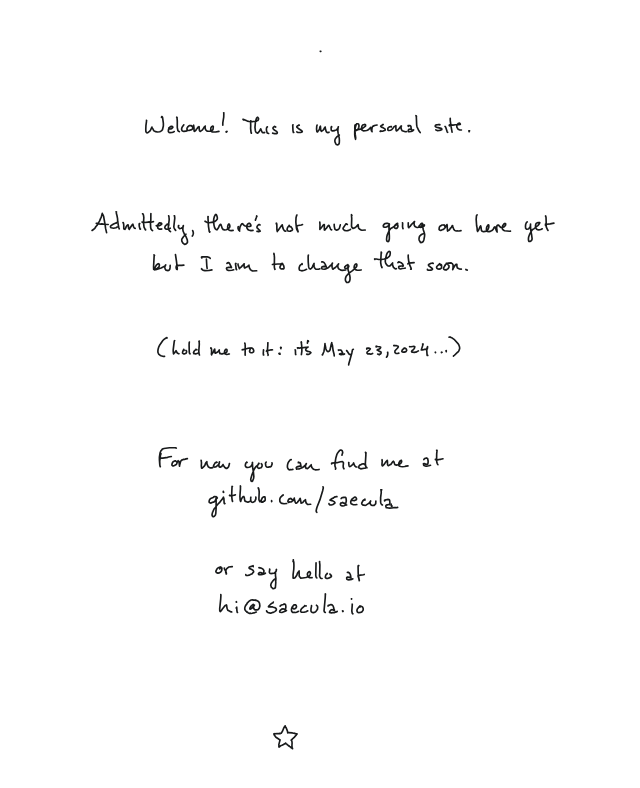
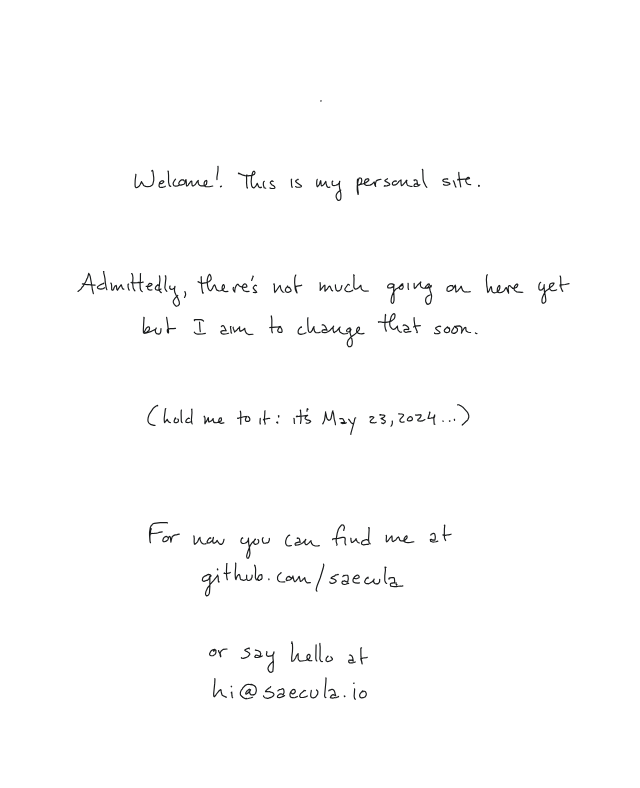
Before and after one commit to saecula/saecula-io, a Next.js app: page / in a window 1280 px wide. Shown: the top 788 px of the page, without its empty margins (317-957 px from the left). Built offline with nearby package versions, Linux system fonts and the light colour scheme.

Commit message:
imporove into readability

```diff
--- a/src/app/page.js
+++ b/src/app/page.js
@@ -1,12 +1,12 @@
 import Image from "next/image";
 import styles from "./page.module.css";
-import page from "./page2.svg";
+import intro from "./intro.svg";
 
 const text = "Welcome! this is my personal site and it's under construction. for now you can find me at github.com/saecula or say hello at hi@saecula.io."
 
 const Home = () => {
     return (<main className={styles.main}>
-       <Image src={page} alt={text} height={700} />
+       <Image src={intro} alt={text} height={600} />
     </main>)
 }
 
```
Also changed, not shown: src/app/intro.svg, src/app/page.svg (deleted).
